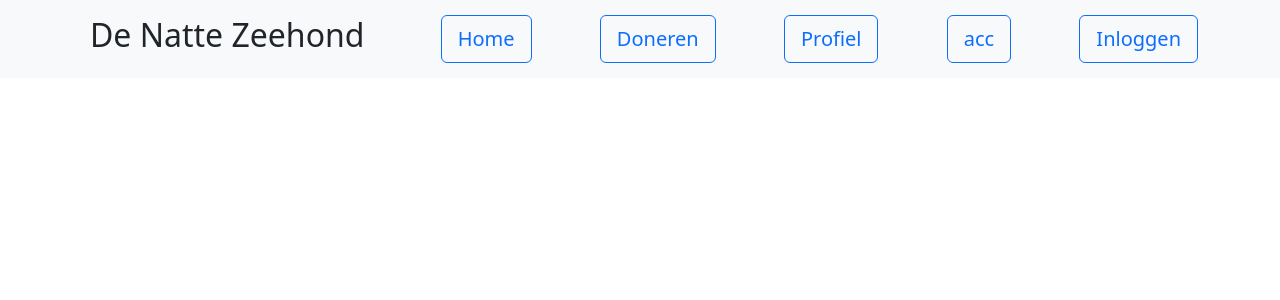
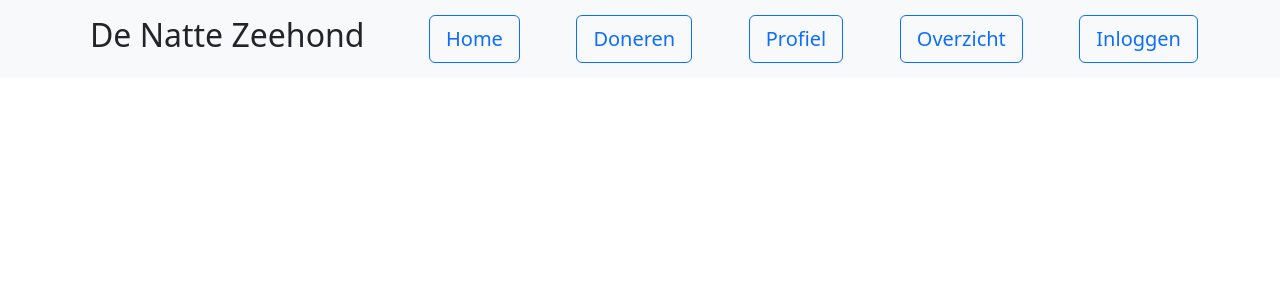
Before and after one commit to EvanGits/DeNatteZeehond, a PHP site: page /DeNatteZeehond/administration in a window 1280 px wide. Shown: the top 300 px of the page. Run offline with PHP 8.4, Linux system fonts and the light colour scheme.

Commit message:
Administration
Klantenadministratie een toepasselijke naam gegeven (Admin werkt niet)

```diff
--- a/required/header.php
+++ b/required/header.php
@@ -49,13 +49,13 @@
         </div>
         <div class="collapse navbar-collapse" id="navmenu">
             <ul class="nav nav-pills nav-fill ms-auto">
-                <?php if($page == "overzicht/overview") : ?>
+                <?php if($page == "administration/overview") : ?>
                     <li>
-                        <a href="<?= ROOT ?>/overzicht/overview" class="nav-link bg-primary text-light fs-5">acc</a>
+                        <a href="<?= ROOT ?>/administration/overview" class="nav-link bg-primary text-light fs-5">Overzicht</a>
                     </li>
                 <?php else : ?>
                     <li>
-                        <a href="<?= ROOT ?>/overzicht/overview" class="nav-link text-primary border border-primary border-1 rounded fs-5">acc</a>
+                        <a href="<?= ROOT ?>/administration/overview" class="nav-link text-primary border border-primary border-1 rounded fs-5">Overzicht</a>
                     </li>
                 <?php endif; ?>
             </ul>
```
Also changed, not shown: pages/administration/add_customer.php (deleted), pages/administration/delete_customer.php (deleted), pages/administration/edit_customer.php (deleted), pages/administration/overview.php (renamed from pages/overzicht/overview.php).
